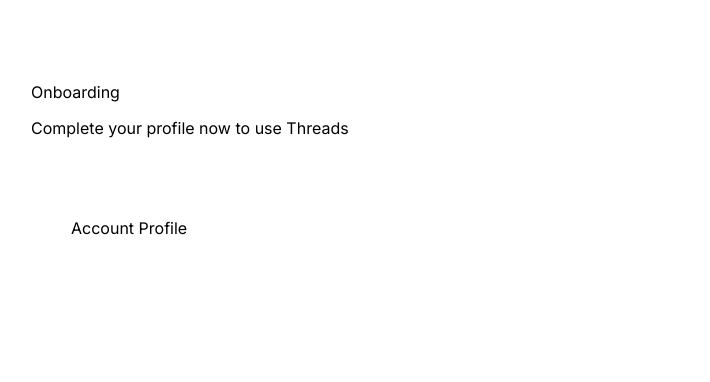
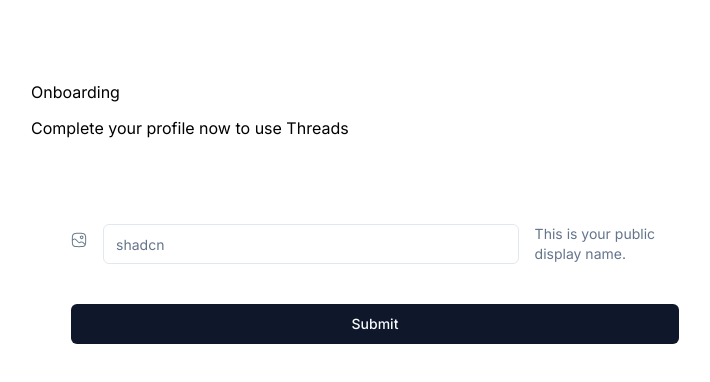
Before and after one commit to ERy03/threads, a Next.js app: page /onboarding in a window 1280 px wide. Shown: the top 382 px of the page, without its empty margins (265-975 px from the left). Built offline with nearby package versions, Linux system fonts and the light colour scheme; no server answers.

Commit message:
update: utilize forms profile img wip

```diff
--- a/components/forms/AccountProfile.tsx
+++ b/components/forms/AccountProfile.tsx
@@ -1,4 +1,21 @@
 "use client";
+
+import { useForm } from "react-hook-form";
+import { Button } from "@/components/ui/button";
+import {
+  Form,
+  FormControl,
+  FormDescription,
+  FormField,
+  FormItem,
+  FormLabel,
+  FormMessage,
+} from "@/components/ui/form";
+import { Input } from "@/components/ui/input";
+import { zodResolver } from "@hookform/resolvers/zod";
+import { UserValidation } from "@/lib/validations/user";
+import * as z from "zod";
+import Image from "next/image";
 
 interface Props {
   user: {
@@ -13,7 +30,68 @@
 }
 
 const AccountProfile = ({ user, btnTitle }: Props) => {
-  return <div>Account Profile</div>;
+  const form = useForm({
+    resolver: zodResolver(UserValidation),
+    defaultValues: {
+      // TODO
+      profile_photo: "",
+      name: "",
+      username: "",
+      bio: "",
+    },
+  });
+
+  function onSubmit(values: z.infer<typeof UserValidation>) {
+    // Do something with the form values.
+    // ✅ This will be type-safe and validated.
+    console.log(values);
+  }
+
+  return (
+    <Form {...form}>
+      <form
+        onSubmit={form.handleSubmit(onSubmit)}
+        className="flex flex-col justify-start gap-10"
+      >
+        <FormField
+          control={form.control}
+          name="profile_photo"
+          render={({ field }) => (
+            <FormItem className="flex items-center gap-4">
+              <FormLabel className="account-form_image-label">
+                {field.value ? (
+                  <Image
+                    src={field.value}
+                    alt="profile photo"
+                    width={96}
+                    height={96}
+                    priority
+                    className="rounded-full object-contain"
+                  />
+                ) : (
+                  <Image
+                    src="/assets/profile.svg"
+                    alt="profile photo"
+                    width={24}
+                    height={24}
+                    className="object-contain"
+                  />
+                )}
+              </FormLabel>
+              <FormControl>
+                <Input placeholder="shadcn" {...field} />
+              </FormControl>
+              <FormDescription>
+                This is your public display name.
+              </FormDescription>
+              <FormMessage />
+            </FormItem>
+          )}
+        />
+        <Button type="submit">Submit</Button>
+      </form>
+    </Form>
+  );
 };
 
 export default AccountProfile;
```
